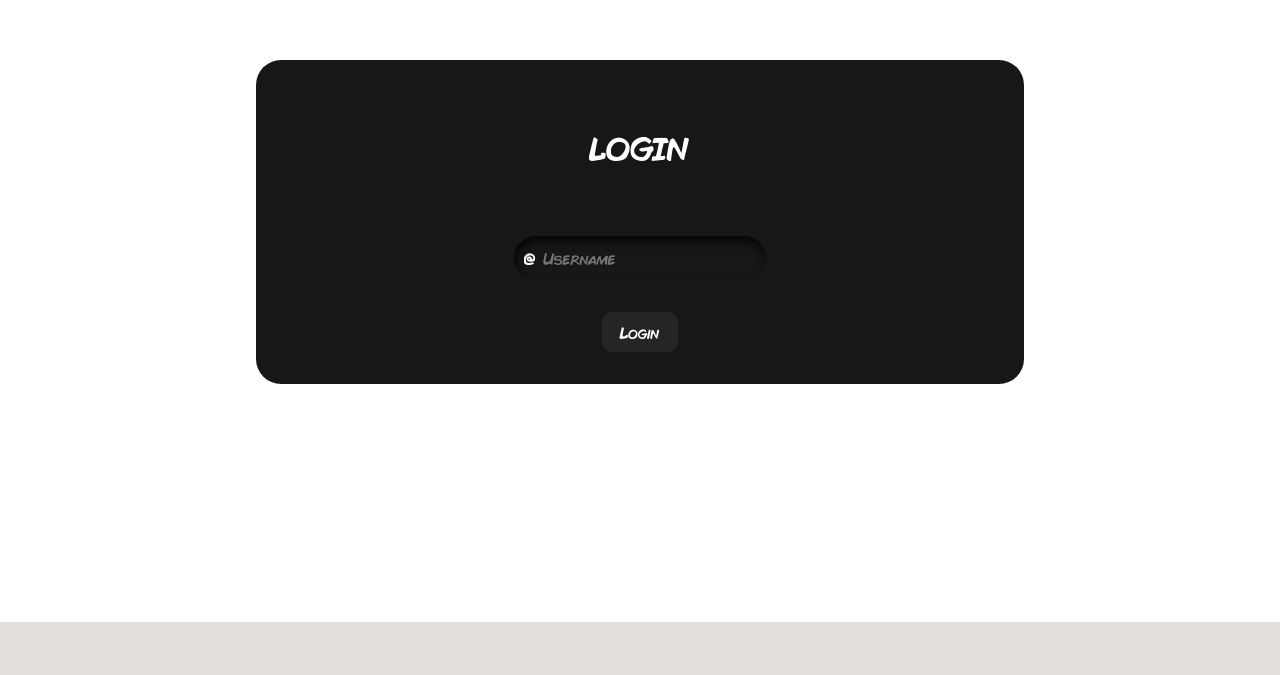
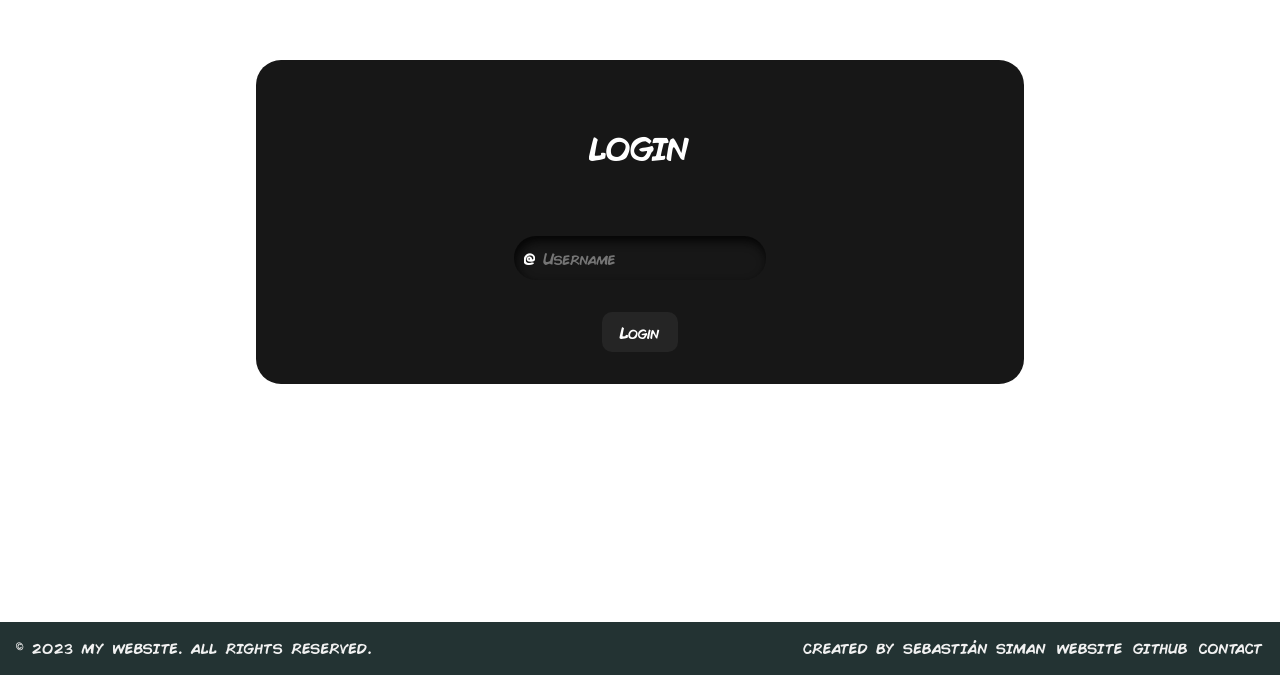
Before and after one commit to SeebaaSiman/HeroesApp, a React (Vite) app: page /login in a window 1280 px wide. Shown: the part 178-853 px from the top of the page. Before the commit the page ends 800 px from the top, so only its background shows below. Built offline with nearby package versions, Linux system fonts and the light colour scheme.

Commit message:
Ahora hay footer

```diff
--- a/src/auth/pages/LoginPage.jsx
+++ b/src/auth/pages/LoginPage.jsx
@@ -10,6 +10,7 @@ import {
   InputLogin,
   PageContainer,
 } from "../../ui/style/loginPage";
+import { Footer } from "../../heroes/footer";
 
 export const LoginPage = () => {
   const [inputValue, setInputValue] = useState("");
@@ -33,6 +34,7 @@ export const LoginPage = () => {
       setErrorInfo("usename no puede comenzar con un número");
     } else {
       const lastPath = localStorage.getItem("lastPath") || "/"; //al hacer login buscará en el locastorrage lastPath y si es null irá a ' / '//
+
       //Uso la fx login//
       login(inputValue);
       navigate(lastPath, {
@@ -41,6 +43,7 @@ export const LoginPage = () => {
     }
   };
   return (
+    <>
       <PageContainer>
         <FormLogin className={`${error ? "shake-animation" : ""}`}>
           <HeaderLogin>Login</HeaderLogin>
@@ -69,5 +72,7 @@ export const LoginPage = () => {
           </BtnLogin>
         </FormLogin>
       </PageContainer>
+      <Footer />
+    </>
   );
 };
--- a/src/heroes/components/HeroesList.jsx
+++ b/src/heroes/components/HeroesList.jsx
@@ -1,17 +1,18 @@
 import { HeroCard } from "./HeroCard";
 import { useGetPublisher } from "../hooks/useGetPublisher";
+import { PageContainer } from "../../ui/style/StyleGlobal";
 
 export const HeroesList = ({ publisher }) => {
   const { superheroesData } = useGetPublisher(publisher);
 
   return (
-    <>
+    <PageContainer>
       <h1 className="mb-4 animate__animated animate__jello">{publisher}</h1>
       <div className="row rows-cols-1 row-cols-md-3 g-3 justify-content-center">
         {superheroesData.map((hero) => (
           <HeroCard key={hero.id} {...hero} />
         ))}
       </div>
-    </>
+    </PageContainer>
   );
 };
--- /dev/null
+++ b/src/heroes/footer/footerStyle.js
@@ -0,0 +1,74 @@
+import { styled } from "styled-components";
+import BebasNeue from "./BebasNeue-Regular.ttf";
+
+export const StyledFooter = styled.footer`
+  @font-face {
+    font-family: "Bebas Neue";
+    src: url(${BebasNeue}) format("woff");
+    font-weight: normal;
+    font-style: normal;
+  }
+  /* background-color: #f1f1f1; */
+  background-color: #233333;
+  padding: 1rem;
+  text-align: center;
+  /* font-family: "Bebas Neue"; */
+  font-size: 14px;
+  letter-spacing: 0.6px;
+  @media (min-width: 768px) {
+    display: flex;
+    justify-content: space-between;
+    align-items: center;
+    text-align: left;
+  }
+`;
+
+export const Copyright = styled.div`
+  color: #f1f1f1;
+  @media (min-width: 768px) {
+    /* order: 1; */
+    margin-right: auto;
+  }
+`;
+
+export const Links = styled.div`
+  display: flex;
+  flex-wrap: wrap;
+  justify-content: center;
+  gap: 10px;
+  margin-top: 10px;
+
+  @media (min-width: 768px) {
+    order: 2;
+    margin-left: auto;
+    margin-top: 0;
+  }
+
+  a {
+    text-decoration: none;
+    position: relative;
+    color: #f1f1f1;
+    transition: color 0.6s;
+
+    &::before {
+      content: "";
+      position: absolute;
+      left: 0;
+      bottom: 0;
+      width: 100%;
+      height: 2px;
+      background-color: #b3ff00;
+      border-radius: 4px;
+      scale: 0.1;
+      transform-origin: center;
+      transition: scale 0.8s;
+    }
+    &:hover {
+      color: #b3ff00;
+      scale: 1.1;
+    }
+    &:hover::before {
+      scale: 1;
+    }
+  }
+`;
--- /dev/null
+++ b/src/heroes/footer/index.jsx
@@ -0,0 +1,44 @@
+import { Copyright, Links, StyledFooter } from "./footerStyle";
+
+export const Footer = () => {
+  return (
+    <StyledFooter>
+      <Copyright>
+        &copy; {new Date().getFullYear()} My Website. All rights reserved.
+      </Copyright>
+      <Links>
+        <Copyright>
+          Created by{" "}
+          <a
+            href="https://www.linkedin.com/in/sebasti%C3%A1nsiman/"
+            target="_blank"
+            rel="noopener noreferrer"
+          >
+            Sebastián Siman
+          </a>
+        </Copyright>
+        <a
+          href="https://seebaasiman.github.io/Sebastian.Siman/"
+          target="_blank"
+          rel="noopener noreferrer"
+        >
+          Website
+        </a>
+        <a
+          href="https://github.com/SeebaaSiman"
+          target="_blank"
+          rel="noopener noreferrer"
+        >
+          Github
+        </a>
+        <a
+          href="mailto:seebaasiman@gmail.com"
+          target="_blank"
+          rel="noopener noreferrer"
+        >
+          Contact
+        </a>
+      </Links>
+    </StyledFooter>
+  );
+};
--- a/src/heroes/pages/SearchPage.jsx
+++ b/src/heroes/pages/SearchPage.jsx
@@ -6,12 +6,12 @@ import {
   FieldContainer,
   Inupt,
   Label,
-  SearchPageContainer,
   DropdownContent,
 } from "../../ui/style/search";
 import { useGetHeroPage } from "../hooks/useGetHeroPage";
 import { HeroCardSearch } from "../components/HeroCardSearch";
 import { optionsSearch } from "../data/optionsSearch";
+import { PageContainer } from "../../ui/style/StyleGlobal";
 
 export const SearchPage = () => {
   const navigate = useNavigate(); //Hook para obtener la navegación//
@@ -45,7 +45,7 @@ export const SearchPage = () => {
   const heroes = hero?.data?.results;
 
   return (
-    <SearchPageContainer>
+    <PageContainer>
       <div className="d-flex justify-content-between align-content-center">
         <h1 className="animate__animated animate__fadeInUp">Search</h1>
         <ButtonBack onClick={onResetForm}>Clear</ButtonBack>
@@ -103,6 +103,6 @@ export const SearchPage = () => {
             ))}
         </div>
       </div>
-    </SearchPageContainer>
+    </PageContainer>
   );
 };
--- a/src/heroes/routes/HeroesRouters.jsx
+++ b/src/heroes/routes/HeroesRouters.jsx
@@ -1,13 +1,13 @@
 import { Navigate, Route, Routes } from "react-router-dom";
 import { Navbar, StyleGlobal } from "../../ui";
 import { DCPage, HeroPage, MarvelPage, SearchPage, StarWars } from "../pages";
+import { Footer } from "../footer";
 
 export const HeroesRouters = () => {
   return (
     <>
       <Navbar />
       <StyleGlobal />
-      <>
       {/* Aquí en las routes, cada route es una ruta que al poner /path con su path lleva al element pág  */}
       <Routes>
         <Route path="marvel" element={<MarvelPage />} />
@@ -19,7 +19,7 @@ export const HeroesRouters = () => {
 
         <Route path="/" element={<Navigate to="/dc" />} />
       </Routes>
-      </>
+      <Footer />
     </>
   );
 };
--- a/src/ui/style/StyleGlobal.js
+++ b/src/ui/style/StyleGlobal.js
@@ -1,4 +1,4 @@
-import { createGlobalStyle } from "styled-components";
+import { createGlobalStyle, styled } from "styled-components";
 import ComicBookBoldItalic from './../fonts/Comic Book Bold Italic.otf';
 import ComicBookBold from './../fonts/Comic Book Bold.otf';
 import ComicBookItalic from './../fonts/Comic Book Italic.otf';
@@ -17,7 +17,11 @@ export const BoxStyle = {
     'rgba(0, 0, 0, 0.09) 0px 4px 2px, rgba(0, 0, 0, 0.09) 0px 8px 4px,' +
     'rgba(0, 0, 0, 0.09) 0px 16px 8px, rgba(0, 0, 0, 0.09) 0px 32px 16px'
 };
-
+export const PageContainer = styled.div`
+font-family:"Comic";
+min-height: 100vh;
+margin:1rem;
+`
 export const StyleGlobal = createGlobalStyle`
 @font-face {
     font-family: 'Comic Book Bold Italic';
--- a/src/ui/style/loginPage.js
+++ b/src/ui/style/loginPage.js
@@ -17,7 +17,7 @@ const shake = keyframes`
   }
 `;
 export const PageContainer = styled.div`
-  height: 100vh;
+  min-height: 100vh;
   display: flex;
   justify-content: center;
   align-items: center;
--- a/src/ui/style/search.js
+++ b/src/ui/style/search.js
@@ -1,8 +1,5 @@
 import { keyframes, styled } from "styled-components";
 
-export const SearchPageContainer = styled.div`
-  margin: 1rem;
-`;
 export const ButtonBack = styled.button`
   margin: 1rem;
   display: inline-block;
```
Also changed, not shown: src/heroes/footer/BebasNeue-Regular.ttf (added). Lines whose indentation alone changed are shown as unchanged.
